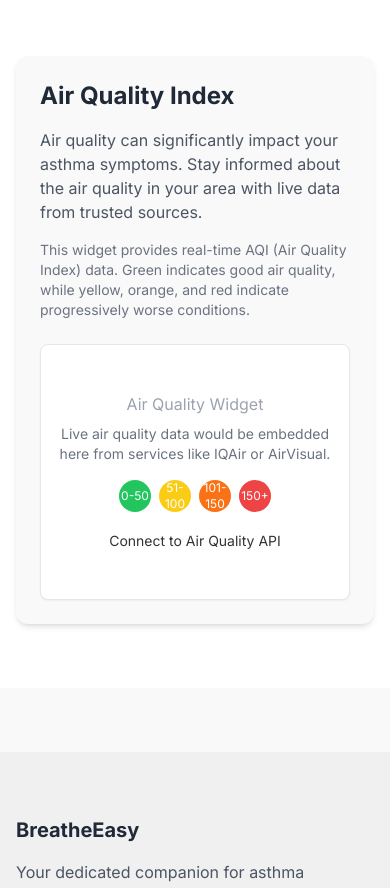
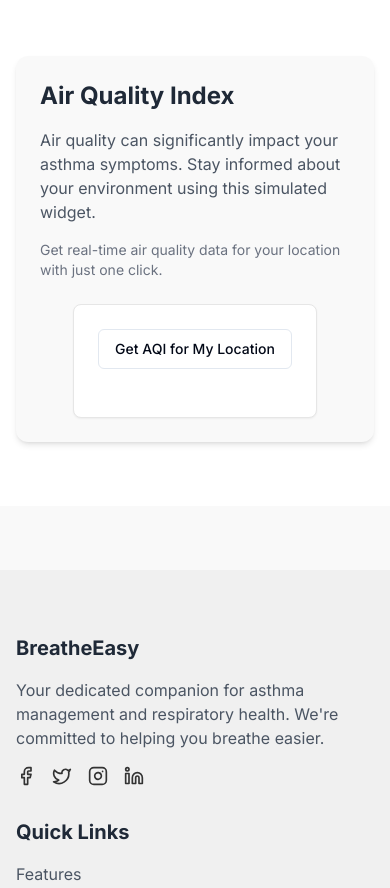
Before and after one commit to aaronsonnie0/breathe-easy-hub-00, a React (Vite) app: page /triggers in a window 390 px wide. Shown: the part 2840-3728 px from the top of the page. Built offline with nearby package versions, Linux system fonts and the light colour scheme.

Commit message:
feat: Implement simulated AQI widget
Adds a simulated AQI widget to the Triggers page, including a button to display predesigned air quality data upon click. The widget features a card-style design, color-coded AQI scale, and a responsive layout.

```diff
--- a/src/components/sections/TriggersSection.tsx
+++ b/src/components/sections/TriggersSection.tsx
@@ -1,6 +1,6 @@
-
 import React from 'react';
 import ScrollReveal from '@/components/utils/ScrollReveal';
+import AQIWidget from '@/components/widgets/AQIWidget';
 
 const triggers = [
   {
@@ -98,33 +98,15 @@ const TriggersSection = () => {
               <div className="md:w-1/2 md:pr-8 mb-6 md:mb-0">
                 <h3 className="text-2xl font-bold mb-4 text-gray-800">Air Quality Index</h3>
                 <p className="text-gray-600 mb-4">
-                  Air quality can significantly impact your asthma symptoms. Stay informed about the air quality in your area with live data from trusted sources.
+                  Air quality can significantly impact your asthma symptoms. Stay informed about your environment using this simulated widget.
                 </p>
                 <p className="text-sm text-gray-500">
-                  This widget provides real-time AQI (Air Quality Index) data. Green indicates good air quality, while yellow, orange, and red indicate progressively worse conditions.
+                  Get real-time air quality data for your location with just one click.
                 </p>
               </div>
 
               <div className="md:w-1/2">
-                <div className="bg-white p-4 rounded-lg shadow-sm border border-gray-200 h-64 flex items-center justify-center">
-                  <div className="text-center">
-                    <div className="text-gray-400 mb-2">Air Quality Widget</div>
-                    <p className="text-sm text-gray-500">
-                      Live air quality data would be embedded here from services like IQAir or AirVisual.
-                    </p>
-                    <div className="mt-4 flex justify-center space-x-2">
-                      <div className="w-8 h-8 rounded-full bg-green-500 flex items-center justify-center text-white text-xs">0-50</div>
-                      <div className="w-8 h-8 rounded-full bg-yellow-400 flex items-center justify-center text-white text-xs">51-100</div>
-                      <div className="w-8 h-8 rounded-full bg-orange-500 flex items-center justify-center text-white text-xs">101-150</div>
-                      <div className="w-8 h-8 rounded-full bg-red-500 flex items-center justify-center text-white text-xs">150+</div>
-                    </div>
-                    <div className="mt-4">
-                      <button className="text-primary-dark hover:underline text-sm">
-                        Connect to Air Quality API
-                      </button>
-                    </div>
-                  </div>
-                </div>
+                <AQIWidget />
               </div>
             </div>
           </div>
--- /dev/null
+++ b/src/components/widgets/AQIWidget.tsx
@@ -0,0 +1,114 @@
+
+import React, { useState } from 'react';
+import { Button } from '@/components/ui/button';
+import { Card, CardContent, CardHeader, CardTitle, CardDescription } from '@/components/ui/card';
+import { cn } from '@/lib/utils';
+
+const pollutantData = {
+  city: 'SIDCO Kurichi, Coimbatore, India',
+  aqi: 73,
+  status: 'ok',
+  dominantPollutant: 'pm25',
+  pollutants: {
+    co: 4.6,
+    no2: 3.6,
+    o3: 2.6,
+    pm10: 51,
+    pm25: 73,
+    so2: 7.9
+  }
+};
+
+const AQIWidget = () => {
+  const [showData, setShowData] = useState(false);
+  const [showMessage, setShowMessage] = useState(false);
+
+  const handleClick = () => {
+    setShowData(true);
+    setShowMessage(true);
+  };
+
+  const getAQIColor = (aqi: number) => {
+    if (aqi <= 50) return 'bg-green-500';
+    if (aqi <= 100) return 'bg-yellow-400';
+    if (aqi <= 150) return 'bg-orange-500';
+    return 'bg-red-500';
+  };
+
+  return (
+    <Card className="w-full">
+      <CardContent className="pt-6">
+        <div className="text-center">
+          <Button
+            variant="outline"
+            onClick={handleClick}
+            className="mb-6"
+          >
+            Get AQI for My Location
+          </Button>
+
+          <div
+            className={cn(
+              'space-y-4 transition-all duration-300',
+              showData ? 'opacity-100 translate-y-0' : 'opacity-0 translate-y-4 hidden'
+            )}
+          >
+            <div className="text-xl font-semibold">{pollutantData.city}</div>
+
+            <div className="flex justify-center gap-4">
+              <div className={cn(
+                "w-24 h-24 rounded-full flex items-center justify-center text-white text-2xl font-bold",
+                getAQIColor(pollutantData.aqi)
+              )}>
+                {pollutantData.aqi}
+              </div>
+            </div>
+
+            <div className="grid grid-cols-2 md:grid-cols-3 gap-4 mt-6">
+              <div className="p-3 bg-gray-50 rounded-lg">
+                <div className="text-sm text-gray-600">CO</div>
+                <div className="font-semibold">{pollutantData.pollutants.co} μg/m³</div>
+              </div>
+              <div className="p-3 bg-gray-50 rounded-lg">
+                <div className="text-sm text-gray-600">NO2</div>
+                <div className="font-semibold">{pollutantData.pollutants.no2} μg/m³</div>
+              </div>
+              <div className="p-3 bg-gray-50 rounded-lg">
+                <div className="text-sm text-gray-600">O3</div>
+                <div className="font-semibold">{pollutantData.pollutants.o3} μg/m³</div>
+              </div>
+              <div className="p-3 bg-gray-50 rounded-lg">
+                <div className="text-sm text-gray-600">PM10</div>
+                <div className="font-semibold">{pollutantData.pollutants.pm10} μg/m³</div>
+              </div>
+              <div className="p-3 bg-gray-50 rounded-lg">
+                <div className="text-sm text-gray-600">PM2.5</div>
+                <div className="font-semibold">{pollutantData.pollutants.pm25} μg/m³</div>
+              </div>
+              <div className="p-3 bg-gray-50 rounded-lg">
+                <div className="text-sm text-gray-600">SO2</div>
+                <div className="font-semibold">{pollutantData.pollutants.so2} μg/m³</div>
+              </div>
+            </div>
+
+            <div className="mt-6 flex justify-center space-x-2">
+              <div className="w-8 h-8 rounded-full bg-green-500 flex items-center justify-center text-white text-xs">0-50</div>
+              <div className="w-8 h-8 rounded-full bg-yellow-400 flex items-center justify-center text-white text-xs">51-100</div>
+              <div className="w-8 h-8 rounded-full bg-orange-500 flex items-center justify-center text-white text-xs">101-150</div>
+              <div className="w-8 h-8 rounded-full bg-red-500 flex items-center justify-center text-white text-xs">150+</div>
+            </div>
+
+            {showMessage && (
+              <div className="mt-4 text-sm text-gray-500 italic">
+                This is a simulated result. For real data, connect to an AQI API.
+                <div className="mt-1 text-xs">(Basic climate info support coming soon)</div>
+              </div>
+            )}
+          </div>
+        </div>
+      </CardContent>
+    </Card>
+  );
+};
+
+export default AQIWidget;
```
